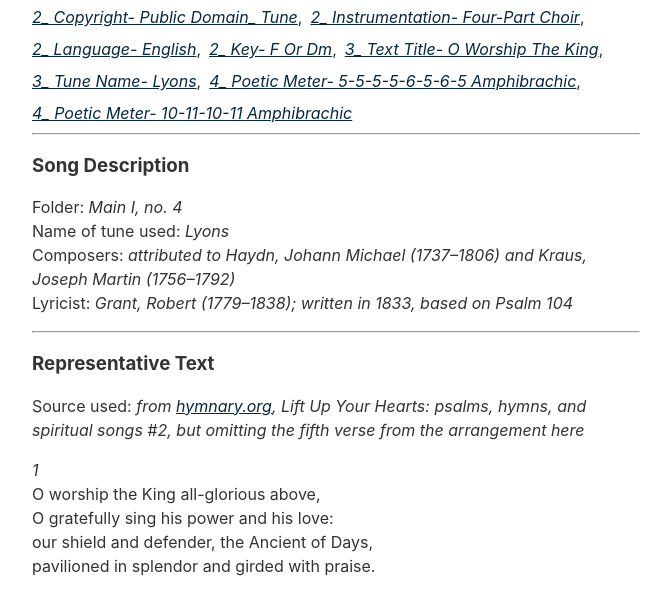
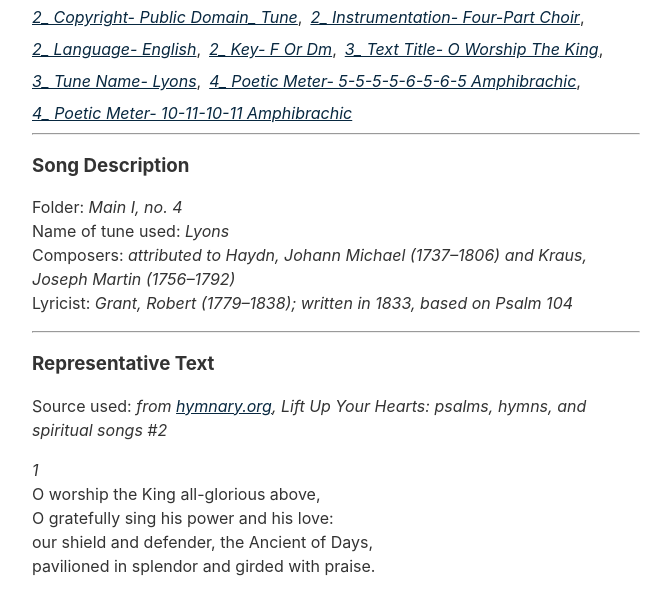
Before and after one commit to choralakari/choralakari-archive-11ty, an Eleventy site: page content/blog/o_worship_the_king/o_worship_the_king.md in a window 1280 px wide. Shown: the part 182-773 px from the top of the page, without its empty margins (304-975 px from the left). Built offline with nearby package versions, Linux system fonts and the light colour scheme; Eleventy itself is replaced by a stand-in of ours; files that its build step writes are made by us from their sources; what @zachleat/heading-anchors, zod-validation-error would draw is missing.

Commit message:
Update markdown

```diff
--- a/content/blog/o_worship_the_king/o_worship_the_king.md
+++ b/content/blog/o_worship_the_king/o_worship_the_king.md
@@ -29,7 +29,7 @@
 
 ### Representative Text
 
-Source used: *from [hymnary.org](https://hymnary.org/hymn/LUYH2013/2), Lift Up Your Hearts: psalms, hymns, and spiritual songs #2, but omitting the fifth verse from the arrangement here*
+Source used: *from [hymnary.org](https://hymnary.org/hymn/LUYH2013/2), Lift Up Your Hearts: psalms, hymns, and spiritual songs #2*
 
 *1*
 O worship the King all-glorious above,
```
